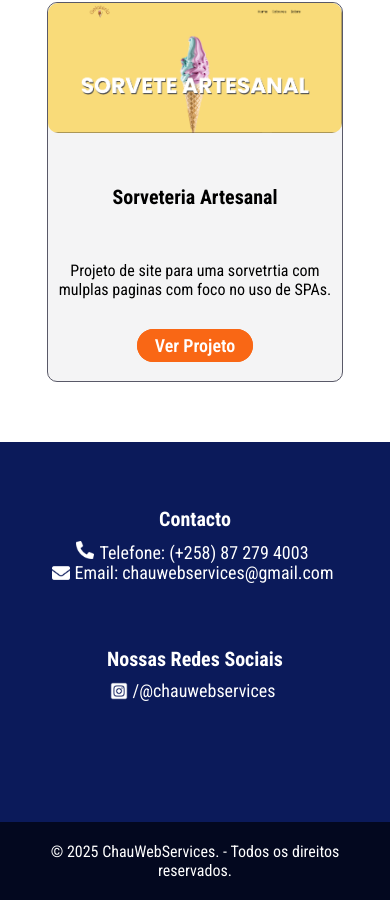
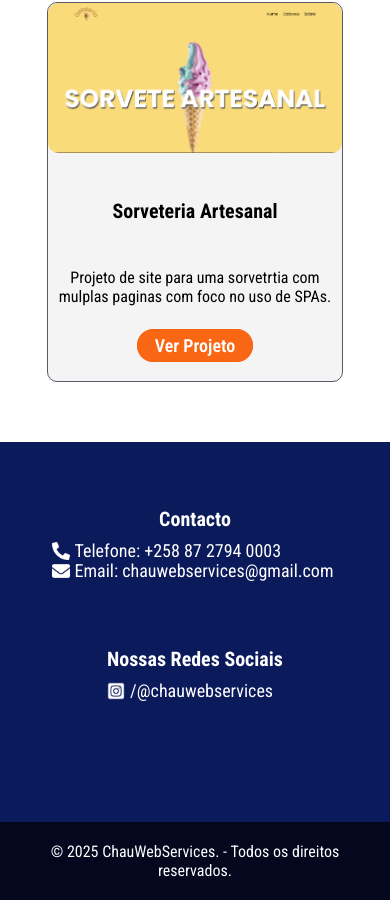
Before and after one commit to FanyChau/chauwebservices, a Next.js app: page / in a window 390 px wide. Shown: the part 2992-3892 px from the top of the page. Built offline with nearby package versions, Linux system fonts and the light colour scheme.

Commit message:
Corrigi o bug da secaoContacto, atulizei o Menu e corrigi o bug do CardProjetos

```diff
--- a/src/app/page.js
+++ b/src/app/page.js
@@ -66,8 +66,6 @@ export default function Home() {
                 descricao="Projeto de site para uma sorvetrtia com mulplas paginas com foco no uso de SPAs."
                 button={<Link href="https://projeto-site-sorveteria.vercel.app/" target="_blank"className={estilos.botao}>Ver Projeto</Link>}
                  />
-
-
              </div>
         </section>
         <SecaoContacto />
--- a/src/componentes/CardProjetos/CardProjetos.module.css
+++ b/src/componentes/CardProjetos/CardProjetos.module.css
@@ -71,7 +71,7 @@
     width: 70%;
   }
   .card_projetos img{
-    height: 130px;
+    height: 150px;
   }
 }
 
--- a/src/componentes/Menu/Menu.module.css
+++ b/src/componentes/Menu/Menu.module.css
@@ -3,9 +3,9 @@
     top: 70px;
     left:70%;
     width: 100%;
-  height: 50vh;
+    height: 43vh;
     padding: 30px 20px;
-  max-width: 120px;
+    max-width: 122px;
     display: flex;
     align-items: center;
     justify-content: center;
--- a/src/componentes/SecaoContacto/SecaoContacto.module.css
+++ b/src/componentes/SecaoContacto/SecaoContacto.module.css
@@ -37,7 +37,7 @@
 }
 
 .container_icons{
-   display:flex;
+    display:flex;
     align-items: center;
     justify-content: center;
     max-height:20px;
@@ -50,4 +50,9 @@
         text-align: center;
     }
 
+    .container_icons{
+        justify-content: flex-start;
+        align-items: center;
+    }
+
 }
--- a/src/componentes/SecaoContacto/index.js
+++ b/src/componentes/SecaoContacto/index.js
@@ -10,10 +10,10 @@ export default function SecaoContacto(){
 
             <div className={estilos.container_contacto}>
                  <h3>Contacto</h3>
-                 <div className={estilos.container}>
-                <Image src={telefone} alt="telefone" />
-                <span>Telefone: (+258) 87 279 4003</span>
-             </div>
+               <div className={estilos.container_icons}>
+                <Image src={telefone} alt="Telefone" />
+                <span>Telefone: +258 87 2794 0003</span>
+                </div>
              <div className={estilos.container_icons}>
                 <Image src={email} alt="Email" />
                 <span>Email: chauwebservices@gmail.com</span>
```
Lines whose indentation alone changed are shown as unchanged.
